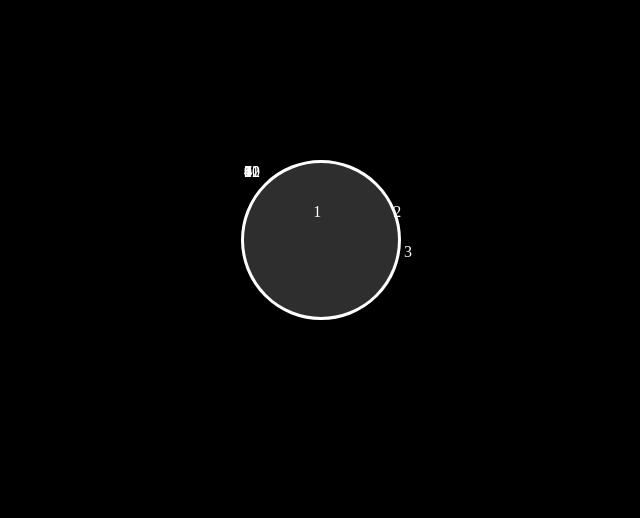
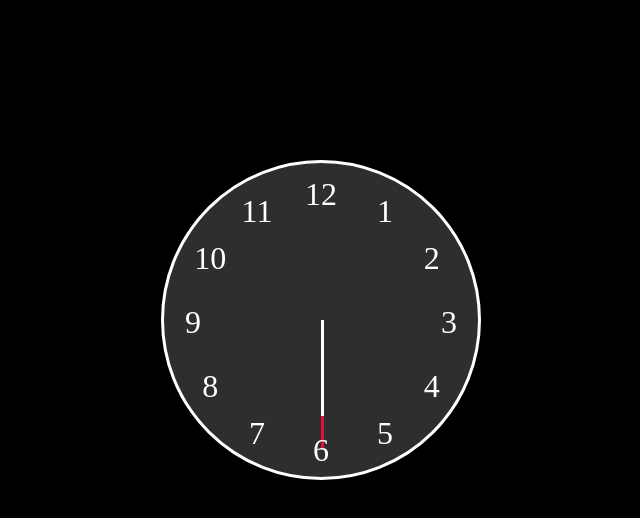
Before and after one commit to KriyesCodes/justit-bootcamp-week-3, a plain HTML site: page Day 2/Clock Animation/index.html in a window 1280 px wide. Shown: the whole page, without its empty margins (319-959 px from the left). Drawn offline with Linux system fonts and the light colour scheme.

Commit message:
Set clock number positions

```diff
--- a/Day 2/Clock Animation/style.css
+++ b/Day 2/Clock Animation/style.css
@@ -5,8 +5,9 @@
 }
 
 :root {
-  --number-radius: 5rem;
-  --clock-radius: 5rem;
+  --clock-radius: 10rem;
+  --number-size: 2rem;
+  --number-offset: 2rem;
 }
 
 @keyframes handRotation {
@@ -34,27 +35,78 @@ body {
   border-radius: 50%;
 }
 
+.hour-hand {
+  position: absolute;
+  background-color: crimson;
+  height: calc(var(--clock-radius) - 2rem);
+  width: 3px;
+  top: 50%;
+  left: 50%;
+}
+
+.minute-hand {
+  position: absolute;
+  background-color: rgb(255, 255, 255);
+  height: calc(var(--clock-radius) * 0.6);
+  width: 3px;
+  top: 50%;
+  left: 50%;
+}
+
 .number {
+  color: white;
   position: absolute;
+  font-size: var(--number-size);
+  width: 2rem;
   text-align: center;
-  z-index: 1;
+  top: calc(50% - (var(--number-size) / 2));
+  left: calc(50% - (var(--number-size) / 2));
 }
 
 .one {
-  transform: rotate(30deg) translate(var(--number-radius)) rotate(-30deg);
+  transform: rotate(-60deg) translate(calc(var(--clock-radius) - var(--number-offset))) rotate(60deg);
 }
 
 .two {
-  top: calc(var(--clock-radius) - (var(--number-radius) * cos(60deg)));
-  left: calc(var(--clock-radius) + (var(--number-radius) * sin(60deg)));
+  transform: rotate(-30deg) translate(calc(var(--clock-radius) - var(--number-offset))) rotate(30deg);
 }
 
 .three {
-  top: calc(var(--clock-radius) - (var(--number-radius) * cos(90deg)));
-  left: calc(var(--clock-radius) + (var(--number-radius) * sin(90deg)));
+  transform: rotate(0deg) translate(calc(var(--clock-radius) - var(--number-offset))) rotate(0deg);
 }
 
 .four {
-  top: 0;
-  left: 0;
+  transform: rotate(30deg) translate(calc(var(--clock-radius) - var(--number-offset))) rotate(-30deg);
 }
+
+.five {
+  transform: rotate(60deg) translate(calc(var(--clock-radius) - var(--number-offset))) rotate(-60deg);
+}
+
+.six {
+  transform: rotate(90deg) translate(calc(var(--clock-radius) - var(--number-offset))) rotate(-90deg);
+}
+
+.seven {
+  transform: rotate(120deg) translate(calc(var(--clock-radius) - var(--number-offset))) rotate(-120deg);
+}
+
+.eight {
+  transform: rotate(150deg) translate(calc(var(--clock-radius) - var(--number-offset))) rotate(-150deg);
+}
+
+.nine {
+  transform: rotate(180deg) translate(calc(var(--clock-radius) - var(--number-offset))) rotate(-180deg);
+}
+
+.ten {
+  transform: rotate(210deg) translate(calc(var(--clock-radius) - var(--number-offset))) rotate(-210deg);
+}
+
+.eleven {
+  transform: rotate(240deg) translate(calc(var(--clock-radius) - var(--number-offset))) rotate(-240deg);
+}
+
+.twelve {
+  transform: rotate(270deg) translate(calc(var(--clock-radius) - var(--number-offset))) rotate(-270deg);
+}
```
